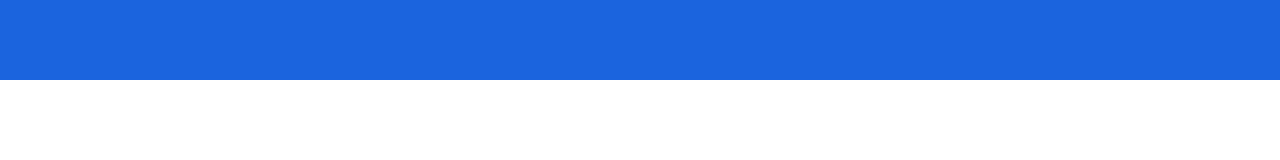
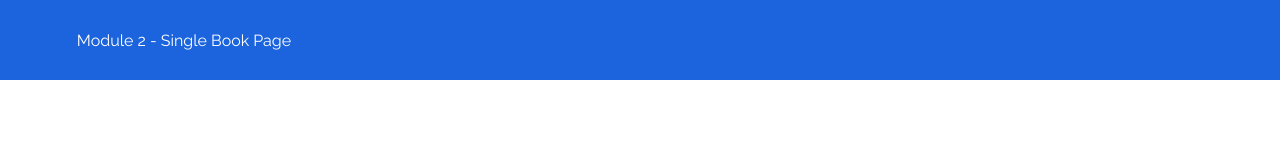
Before and after one commit to mchithiw/project2, a plain HTML site: page Module2/2/index.html in a window 1280 px wide. Drawn offline with nearby package versions, Linux system fonts and the light colour scheme.

Commit message:
Fixed title

```diff
--- a/Module2/2/index.html
+++ b/Module2/2/index.html
@@ -17,7 +17,7 @@
 
     <body>
 
-        <nav class="header"> <p class="title"> </p> </nav>
+        <nav class="header"> <p class="title"> Module 2 - Single Book Page </p> </nav>
 
         <div class="container-single">
 
```
